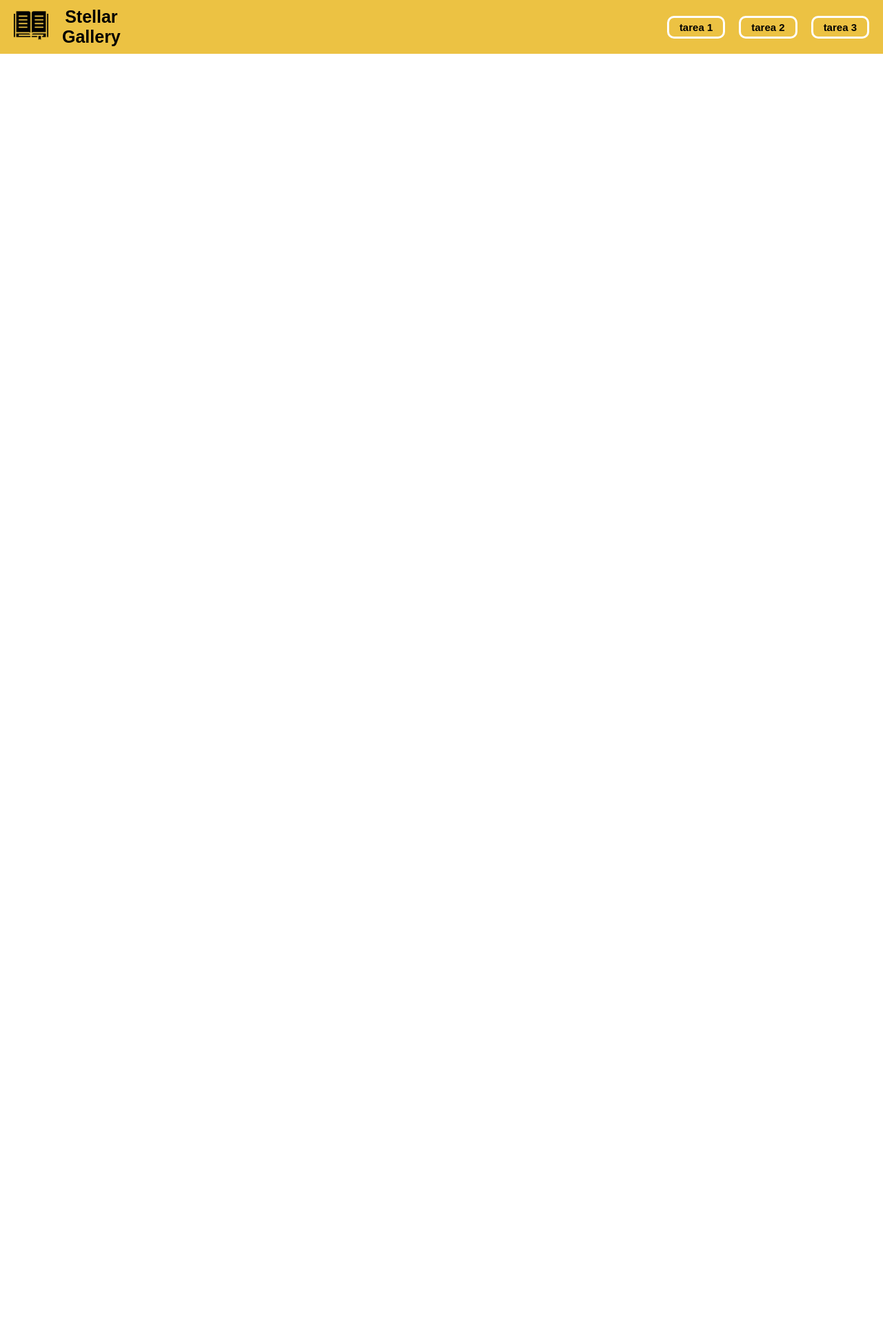
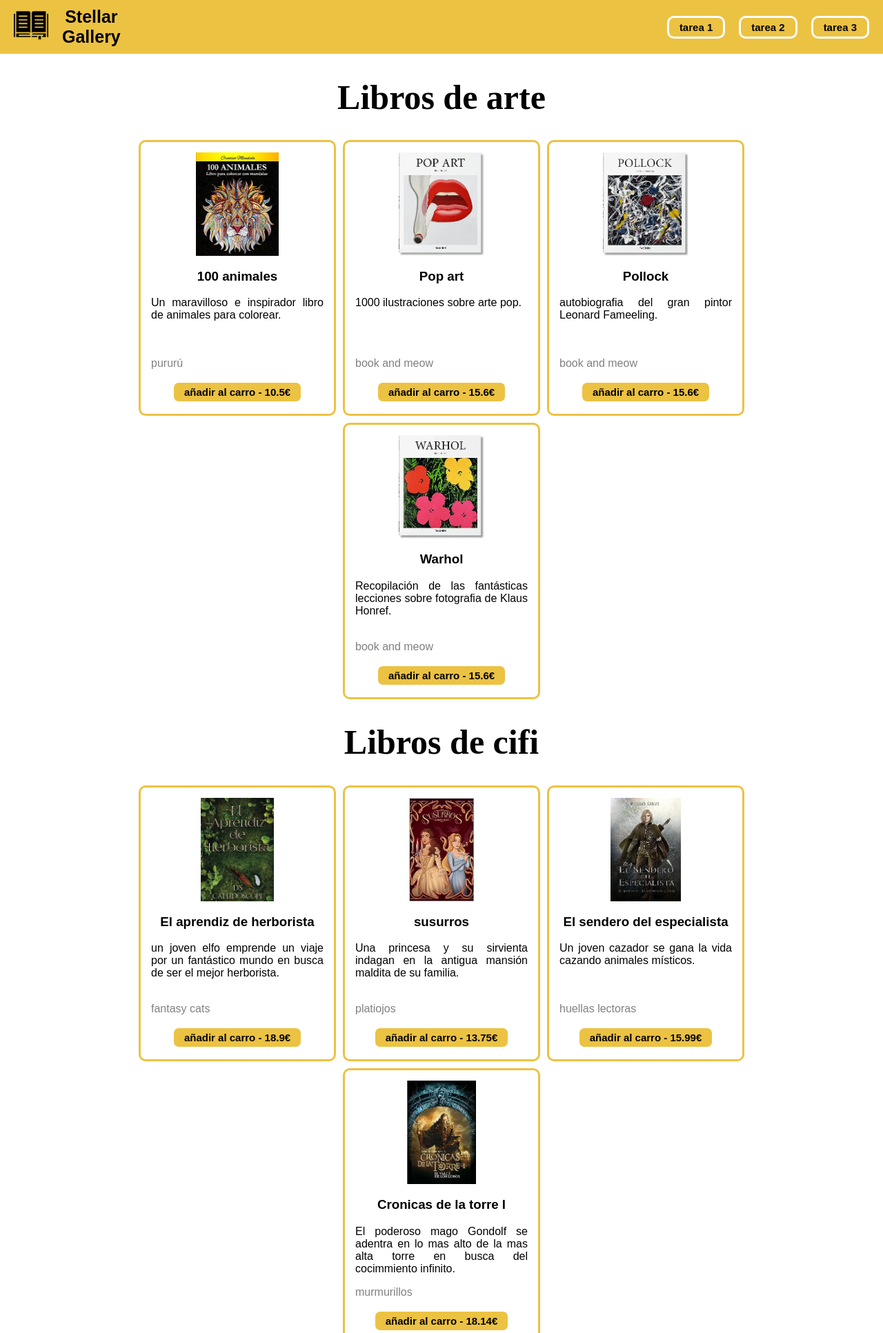
Before and after one commit to RainbowEstela/practica1PHP, a PHP site: page /libreria_ejercicio2/index.php in a window 1280 px wide. Shown: the top 1933 px of the page at 69% size. Before the commit the page ends 78 px from the top, so only its background shows below. Run offline with PHP 8.4, Linux system fonts and the light colour scheme.

Commit message:
ejercicio 2 hecho

```diff
--- a/libreria_ejercicio2/css/styles.css
+++ b/libreria_ejercicio2/css/styles.css
@@ -17,7 +17,7 @@ body {
 
 .center {
     margin: 0 auto;
-    width: 70%;
+    width: 80%;
 }
 
 .centerFlex {
@@ -126,3 +126,40 @@ body {
     justify-content: space-around;
     gap: 20px;
 }
+
+/*posiciona los elementos en linea con una separacion de 20px y hace wrap*/
+.flexlwrap{
+    display: flex;
+    align-items: center;
+    justify-content: center;
+    gap: 10px;
+    flex-wrap: wrap;
+}
+
+/*estilos de las cards*/
+.card {
+    width: 250px;
+    padding: 15px;
+    border-radius: 10px;
+    border: 3px solid rgb(236, 194, 67);
+}
+
+.justify {
+    text-align: justify;
+}
+
+.subrayado {
+    text-decoration: underline;
+}
+
+.colorgris {
+    color: gray;
+}
+
+.text50px {
+    font-size: 50px;
+}
+
+.min4em {
+    min-height: 4.5rem;
+}
--- a/libreria_ejercicio2/index.php
+++ b/libreria_ejercicio2/index.php
@@ -150,7 +150,7 @@
 
                 [
                     "isbn" => 3111111111113,
-                    "titulo" => "Fake News de la antigua Roma",
+                    "titulo" => "Fake News de la Roma",
                     "descripcion" => "propaganda, engaños y mentiras de la Roma de hace 2000 años.",
                     "categoria" => "historia",
                     "editorial" => "curious cats",
@@ -178,12 +178,56 @@
                     "precio" => 17.14
                 ],
 
+            ];
+
+            shuffle($libros);
+
+            $categorias = ["arte", "cifi", "historia"];
 
 
-            ];
+            foreach($categorias as $categoria) {
+                echo '
+                <h1 class="textCenter text50px">
+                    Libros de '.$categoria.'
+                </h1>
+                ';
+                echo '<section class="flexlwrap">';
+                $cuatroPrimeros = [];
+                //elegir los cuatro primeros libros de la categoria actual
+                foreach($libros as $libro) {
+                    if($libro["categoria"] == $categoria && count($cuatroPrimeros) < 4) {
+                        array_push($cuatroPrimeros,$libro);
+                    }
+                }
+
+                //pintar cada carta
+                foreach($cuatroPrimeros as $libro) {
+
+                    echo'
+                    <div class="card fArial">
+                        <div class="centerFlex">
+                            <img src='.$libro["foto"].' alt="" height="150px">
+                        </div>
+                        <div>
+                            <h3 class="textCenter">'.$libro["titulo"].'</h3>
+                            <p class="justify min4em">
+                                '.$libro["descripcion"].'
+                            </p>
+                            <p class="colorgris">
+                                '.$libro["editorial"].'
+                            </p>
+                        </div>
+                        <div class="centerFlex">
+                            <a href="#"><input type="button" value="añadir al carro - '.$libro["precio"].'€" class="fArial bnegro"></a>
+                        </div>
+                    </div>
+                    ';
+                }
+                echo '</section>';
+
+            }
 
         ?>
-
     </main>
 </body>
 </html>
```
